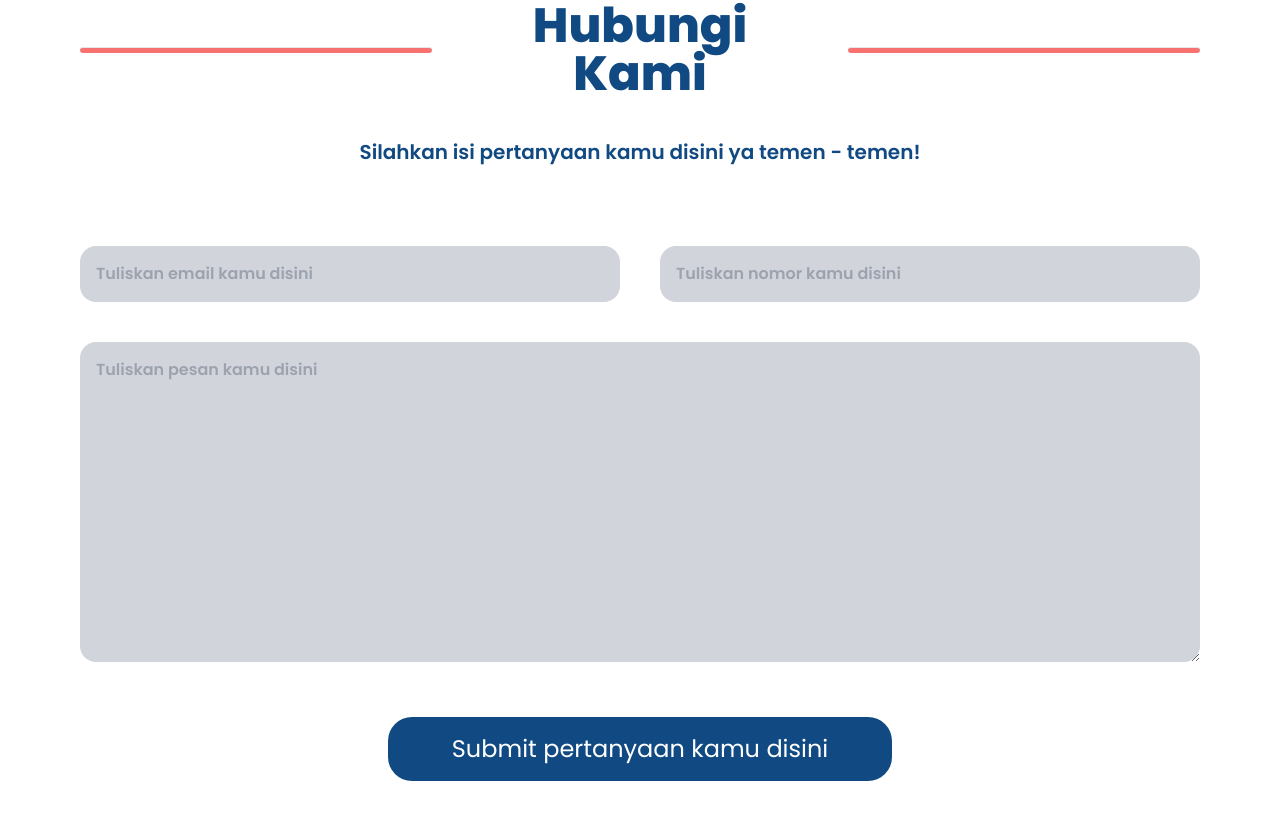
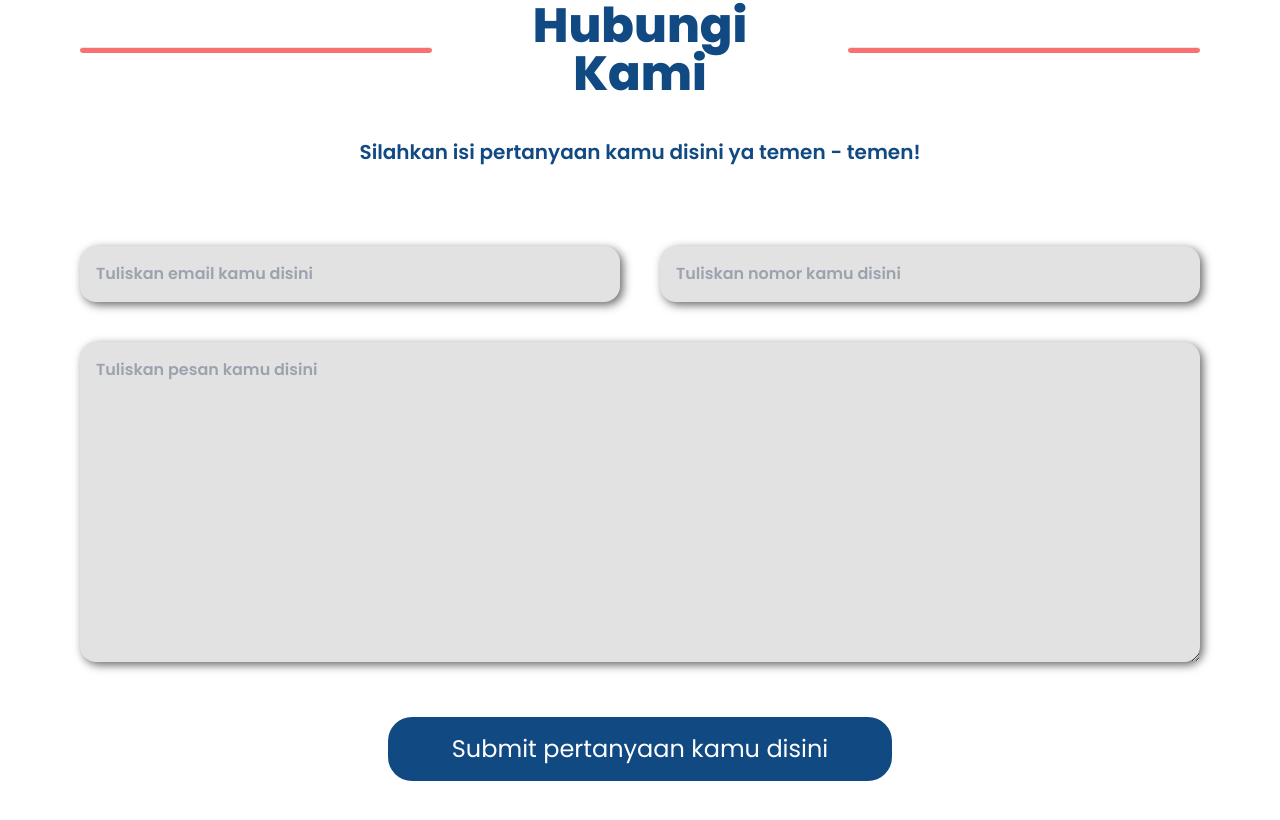
Before and after one commit to or-abdillh/BEM-POLITEKNIK-HASNUR, a Vue app: page /contact-us in a window 1280 px wide. Shown: the part 1035-1855 px from the top of the page. Built offline with nearby package versions, Linux system fonts and the light colour scheme; what @splidejs/vue-splide would draw is missing.

Commit message:
Create success state

```diff
--- /dev/null
+++ b/src/components/contact-us/Success.vue
@@ -0,0 +1,40 @@
+<template>
+   <p class="show mb-5 text-chatams text-xl font-semibold px-20 text-center">
+      Pertanyaan kamu sudah terkirim ke email kami, tunggu beberapa hari untuk pesan balasan kami di email kamu ya sob !
+   </p>
+   <section class="show px-20 w-full mb-16 mx-auto justify-between gap-10 lg:gap-16 mt-20">
+      <img src="/success-aspirasi.png" class="mx-auto" alt="" />
+      <CTA @click="backBtn()">
+         <template v-slot:cta-title>
+            Kembali ke menu ini Aspirasimu
+         </template>
+      </CTA>
+   </section>
+</template>
+
+<script setup>
+   import CTA from '../CTA.vue'
+
+   //Define emits
+   const emits = defineEmits(['back-button'])
+
+   //Back btn handler
+   const backBtn = () => emits('back-button')
+
+</script>
+
+<style scoped>
+
+   @keyframes show {
+      from {
+         transform: scale(.75) translateX(-80%);
+      } to {
+         transform: scale(1) translateX(0);
+      }
+   }
+
+   .show {
+      animation: show .3s forwards;
+   }
+
+</style>
--- a/src/views/ContactUs.vue
+++ b/src/views/ContactUs.vue
@@ -7,14 +7,14 @@
          <h1>Hubungi Kami</h1>
       </template>
    </Title>
-   <p class="mb-5 text-chatams text-xl font-semibold px-20 text-center">
+   <p v-if="!isSuccess" class="show mb-5 text-chatams text-xl font-semibold px-20 text-center">
       Silahkan isi pertanyaan kamu disini ya temen - temen!
    </p>
    <!-- Form wrapper -->
-   <section class="px-20 w-full mb-16 mx-auto justify-between gap-10 lg:gap-16 mt-20">
+   <section v-if="!isSuccess" class="show px-20 w-full mb-16 mx-auto justify-between gap-10 lg:gap-16 mt-20">
       <div class="w-full mb-10 flex gap-10">
-         <input v-model="form.email" type="text" class="input-form" placeholder="Tuliskan email kamu disini" />
-         <input v-model="form.nomor" type="text" class="input-form" placeholder="Tuliskan nomor kamu disini" />
+         <input v-model="form.email" type="email" class="input-form" placeholder="Tuliskan email kamu disini" />
+         <input v-model="form.nomor" type="number" class="input-form" placeholder="Tuliskan nomor kamu disini" />
       </div>
       <textarea v-model="form.pesan" class="input-form" rows="12" cols="40" placeholder="Tuliskan pesan kamu disini"></textarea>
       <p class="text-center text-red-600 mt-3">{{ errorMsg }}</p>
@@ -22,6 +22,9 @@
          <template v-slot:cta-title>Submit pertanyaan kamu disini</template>
       </CTA>
    </section>
+   <!-- Success state -->
+   <Success v-on:back-button="isSuccess = !isSuccess" v-if="isSuccess"></Success>
+   <!-- Map -->
    <GoogleMap></GoogleMap>
    <Footer></Footer>
 </template>
@@ -29,7 +32,9 @@
 <style scoped>
 
    .input-form {
-      @apply w-full bg-gray-300 text-gray-900 px-4 py-4 rounded-2xl font-semibold;
+      @apply w-full text-gray-900 px-4 py-4 rounded-2xl font-semibold;
+      background: #E2E2E2;
+      box-shadow: 3px 3px 10px rgba(0, 0, 0, .6);
    }
 
 </style>
@@ -41,6 +46,7 @@
    import Cover from '../components/Cover.vue'
    import CTA from '../components/CTA.vue'
    import GoogleMap from '../components/GoogleMap.vue'
+   import Success from '../components/contact-us/Success.vue'
    import { ref, reactive } from 'vue'
 
    //V model
@@ -49,6 +55,9 @@
       nomor: '',
       pesan: ''
    })
+
+   //Show Success state
+   const isSuccess = ref(false)
 
    //Error message
    const errorMsg = ref('')
@@ -59,8 +68,28 @@
       else if ( form.nomor === '' ) errorMsg.value = 'Anda lupa menginput nomor'
       else if ( form.pesan === '' ) errorMsg.value = 'Anda lupa menginput pesan anda'
       else {
-
+         setTimeout(() => {
+            isSuccess.value = !isSuccess.value
+            form.email = ''
+            form.pesan = ''
+            form.nomor = ''
+            errorMsg.value = ''
+         }, 500)
       }
    }
 
 </script>
+
+<style scoped>
+   @keyframes show {
+      from {
+         transform: scale(.75) translateX(-80%);
+      } to {
+         transform: scale(1) translateX(0);
+      }
+   }
+
+   .show {
+      animation: show .3s forwards;
+   }
+</style>
```
Also changed, not shown: public/success-aspirasi.png (added).
